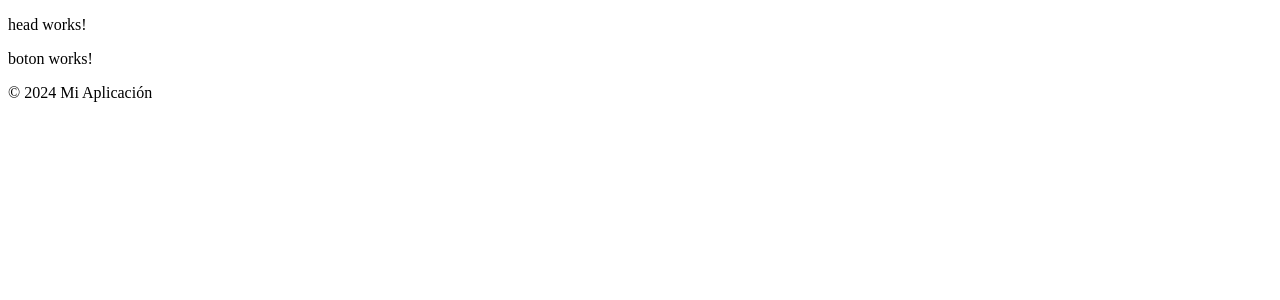
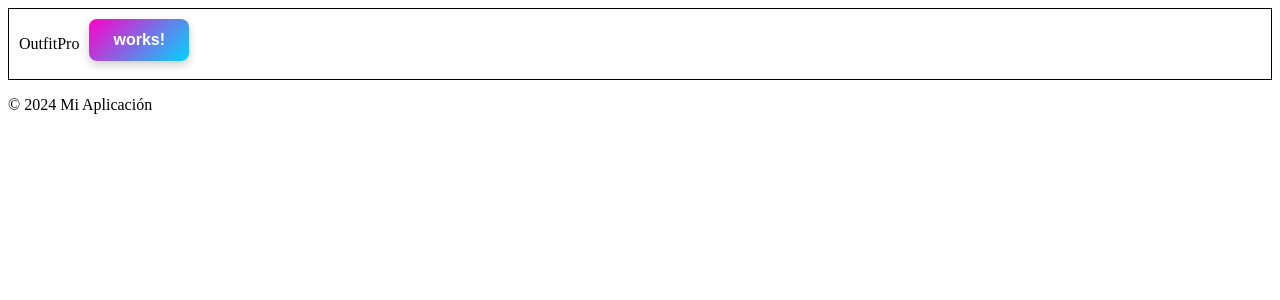
Before and after one commit to Fidesone/outfitPro, an Angular app in the folder OutfitPro/: page / in a window 1280 px wide. Shown: the top 300 px of the page. Built offline with nearby package versions, Linux system fonts and the light colour scheme.

Commit message:
v0.2 boton login css

```diff
--- a/OutfitPro/src/app/app.component.ts
+++ b/OutfitPro/src/app/app.component.ts
@@ -2,6 +2,7 @@ import { Component } from '@angular/core';
 import { RouterOutlet } from '@angular/router';
 import { FooterComponent } from './footer/footer.component';
 import { HeadComponent } from './head/head.component';
+import { BotonLoginComponent } from './boton-login/boton-login.component';
 
 @Component({
   selector: 'app-root',
--- /dev/null
+++ b/OutfitPro/src/app/boton-login/boton-login.component.html
@@ -0,0 +1 @@
+<button>works!</button>
--- /dev/null
+++ b/OutfitPro/src/app/boton-login/boton-login.component.scss
@@ -0,0 +1,25 @@
+button{
+background: linear-gradient(135deg, #ff00c8, #00d4ff);
+color: white;
+font-size: 16px;
+font-weight: bold;
+padding: 12px 24px;
+border: none;
+border-radius: 8px;
+cursor: pointer;
+transition: all 0.3s ease-in-out;
+box-shadow: 0 4px 10px rgba(0, 0, 0, 0.2);
+position: relative;
+overflow: hidden;
+
+&:hover {
+  transform: translateY(-2px);
+  box-shadow: 0 6px 15px rgba(0, 0, 0, 0.3);
+}
+
+&:active {
+  transform: translateY(1px);
+  box-shadow: 0 3px 8px rgba(0, 0, 0, 0.2);
+}
+
+}
--- a/OutfitPro/src/app/head/head.component.html
+++ b/OutfitPro/src/app/head/head.component.html
@@ -1,2 +1,6 @@
-<p>head works!</p>
-<app-boton></app-boton>
+<div class="head">
+    <p>OutfitPro</p>
+    <div className="containerBotonLogin">
+        <app-boton-login class = "botonLogin"></app-boton-login>
+    </div>
+</div>
--- a/OutfitPro/src/app/head/head.component.scss
+++ b/OutfitPro/src/app/head/head.component.scss
@@ -0,0 +1,10 @@
+.head{
+    display: flex;
+    gap: 10px;
+    padding: 10px;
+    border: 1px solid black;
+}
+
+.botonLogin{
+    margin-left: auto;
+}
--- a/OutfitPro/src/app/head/head.component.ts
+++ b/OutfitPro/src/app/head/head.component.ts
@@ -1,9 +1,10 @@
 import { Component } from '@angular/core';
 import { BotonComponent } from '../boton/boton.component';
+import { BotonLoginComponent } from '../boton-login/boton-login.component';
 
 @Component({
   selector: 'app-head',
-  imports: [BotonComponent],
+  imports: [BotonLoginComponent],
   templateUrl: './head.component.html',
   styleUrl: './head.component.scss'
 })
```
Also changed, not shown: OutfitPro/src/app/boton-login/boton-login.component.ts (added, +11 -0 lines), 1 other file (tests, documents, lock files or other folders).
